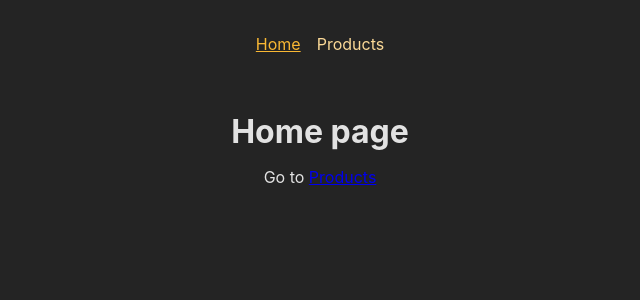
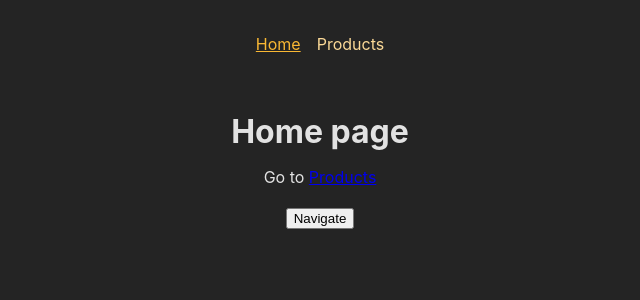
Before and after one commit to edcsu/react_router_practice, a React (Create React App) app: page / in a window 1280 px wide. Shown: the top 300 px of the page, without its empty margins (320-960 px from the left). Built offline with nearby package versions, Linux system fonts and the light colour scheme.

Commit message:
style: navigate programmatically

```diff
--- a/src/pages/Home.js
+++ b/src/pages/Home.js
@@ -1,10 +1,18 @@
-import { Link } from 'react-router-dom'
+import { Link, useNavigate } from 'react-router-dom'
 
 function Home() {
+    const navigate = useNavigate()
+
+    const navigateHandler = () => {
+        navigate('/products')
+    }
     return (
         <div>
             <h1>Home page</h1>
             <p> Go to <Link to='products'>Products</Link></p>
+            <p>
+                <button onClick={navigateHandler}>Navigate</button>
+            </p>
         </div>
     )
 }
```
Lines whose indentation alone changed are shown as unchanged.
